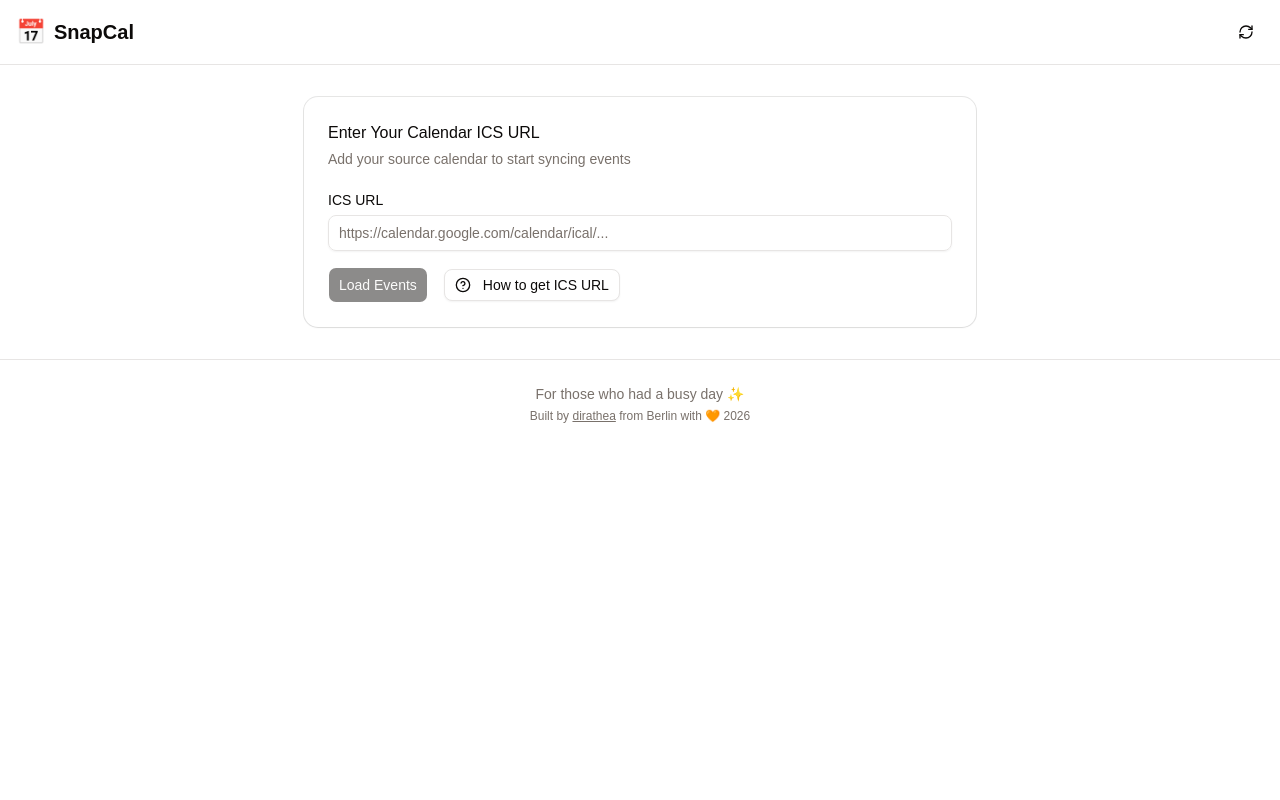
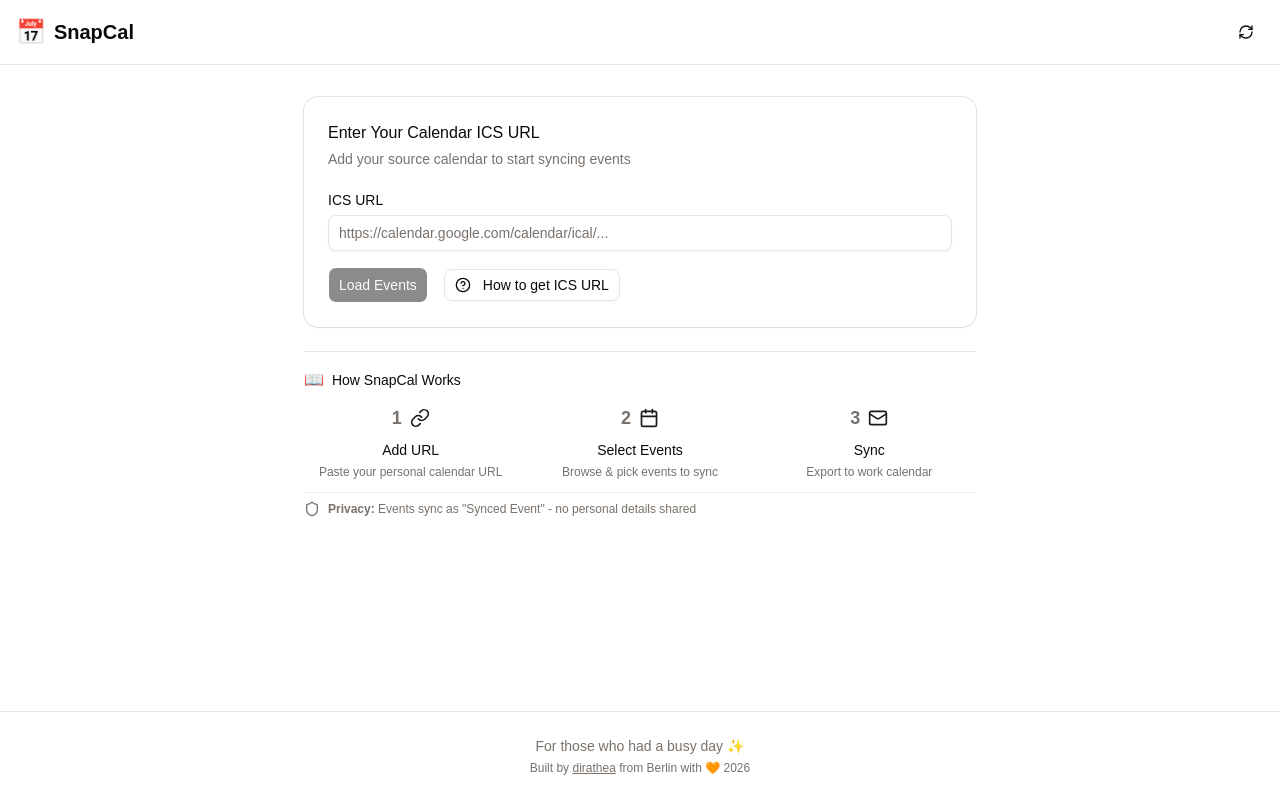
Before and after one commit to dirathea/getbusicalapp, a React (Vite) app: page / in a window 1280 px wide. Built offline with nearby package versions, Linux system fonts and the light colour scheme.

Commit message:
feat: add InstructionsGuide component, sticky footer layout, and react-router dependency

```diff
--- a/package.json
+++ b/package.json
@@ -25,6 +25,7 @@
     "radix-ui": "^1.4.3",
     "react": "^19.2.0",
     "react-dom": "^19.2.0",
+    "react-router": "^7.12.0",
     "shadcn": "^3.6.3",
     "tailwind-merge": "^3.4.0",
     "tailwindcss": "^4.1.17",
--- a/src/App.tsx
+++ b/src/App.tsx
@@ -10,6 +10,7 @@ import { SyncDialog } from '@/components/SyncDialog';
 import { UpdatePrompt } from '@/components/UpdatePrompt';
 import { useIcsData } from '@/hooks/useIcsData';
 import type { CalendarEvent } from '@/types';
+import { InstructionsGuide } from './components/InstructionsGuide';
 
 export function App() {
   const {
@@ -66,14 +67,17 @@ export function App() {
   };
 
   return (
-    <div className="min-h-screen bg-background">
+    <div className="min-h-screen bg-background flex flex-col">
       <Header onRefresh={handleRefresh} loading={loading} />
 
       <UpdatePrompt />
 
-      <main className="container mx-auto px-4 py-8 max-w-4xl">
+      <main className="flex-1 container mx-auto px-4 py-8 max-w-4xl">
         {!icsUrl ? (
-          <IcsInput onSubmit={handleIcsSubmit} loading={loading} />
+          <div className="w-full max-w-2xl mx-auto space-y-6">
+            <IcsInput onSubmit={handleIcsSubmit} loading={loading} />
+            <InstructionsGuide />
+          </div>
         ) : (
           <div className="space-y-6">
             <UrlInfo
--- /dev/null
+++ b/src/components/InstructionsGuide.tsx
@@ -0,0 +1,66 @@
+import { LinkIcon, CalendarIcon, MailIcon, ShieldIcon } from 'lucide-react';
+
+export function InstructionsGuide() {
+  return (
+    <div className="space-y-3 py-4 border-t border-border">
+      {/* Header */}
+      <div className="flex items-center gap-2">
+        <span className="text-base">📖</span>
+        <h3 className="text-sm font-medium">How SnapCal Works</h3>
+      </div>
+
+      {/* 3-Step Visual Flow */}
+      <div className="grid grid-cols-1 sm:grid-cols-3 gap-4">
+        {/* Step 1: Add URL */}
+        <div className="flex flex-col items-center text-center space-y-2">
+          <div className="flex items-center gap-2">
+            <span className="text-lg font-semibold text-muted-foreground">1</span>
+            <LinkIcon className="h-5 w-5 text-primary" />
+          </div>
+          <div className="space-y-1">
+            <p className="text-sm font-medium">Add URL</p>
+            <p className="text-xs text-muted-foreground">
+              Paste your personal calendar URL
+            </p>
+          </div>
+        </div>
+
+        {/* Step 2: Select Events */}
+        <div className="flex flex-col items-center text-center space-y-2">
+          <div className="flex items-center gap-2">
+            <span className="text-lg font-semibold text-muted-foreground">2</span>
+            <CalendarIcon className="h-5 w-5 text-primary" />
+          </div>
+          <div className="space-y-1">
+            <p className="text-sm font-medium">Select Events</p>
+            <p className="text-xs text-muted-foreground">
+              Browse & pick events to sync
+            </p>
+          </div>
+        </div>
+
+        {/* Step 3: Sync */}
+        <div className="flex flex-col items-center text-center space-y-2">
+          <div className="flex items-center gap-2">
+            <span className="text-lg font-semibold text-muted-foreground">3</span>
+            <MailIcon className="h-5 w-5 text-primary" />
+          </div>
+          <div className="space-y-1">
+            <p className="text-sm font-medium">Sync</p>
+            <p className="text-xs text-muted-foreground">
+              Export to work calendar
+            </p>
+          </div>
+        </div>
+      </div>
+
+      {/* Privacy Note */}
+      <div className="flex items-center gap-2 pt-2 border-t border-border/50">
+        <ShieldIcon className="h-4 w-4 text-muted-foreground flex-shrink-0" />
+        <p className="text-xs text-muted-foreground">
+          <strong>Privacy:</strong> Events sync as "Synced Event" - no personal details shared
+        </p>
+      </div>
+    </div>
+  );
+}
```
Also changed, not shown: 1 other file (tests, documents, lock files or other folders).
